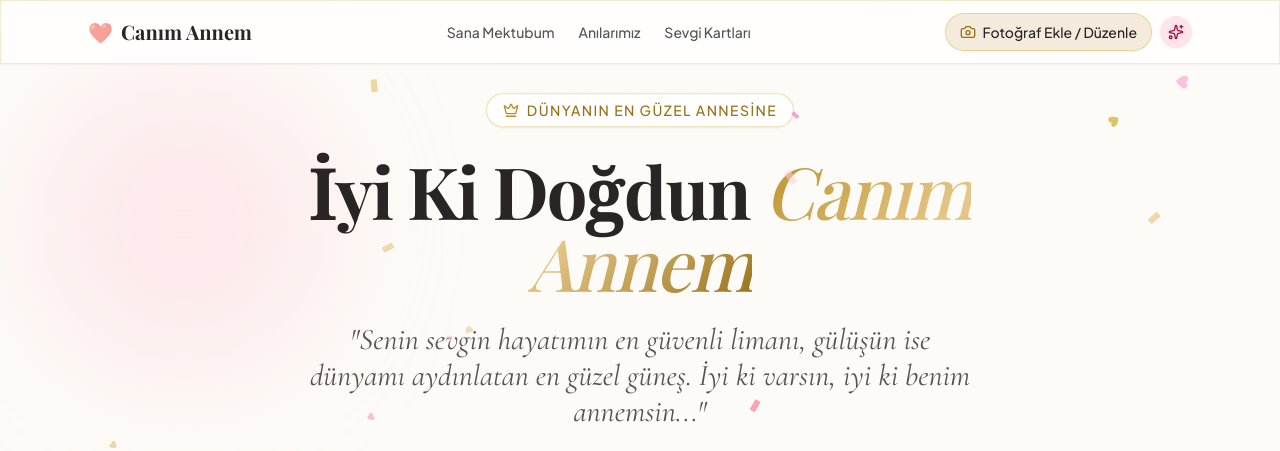
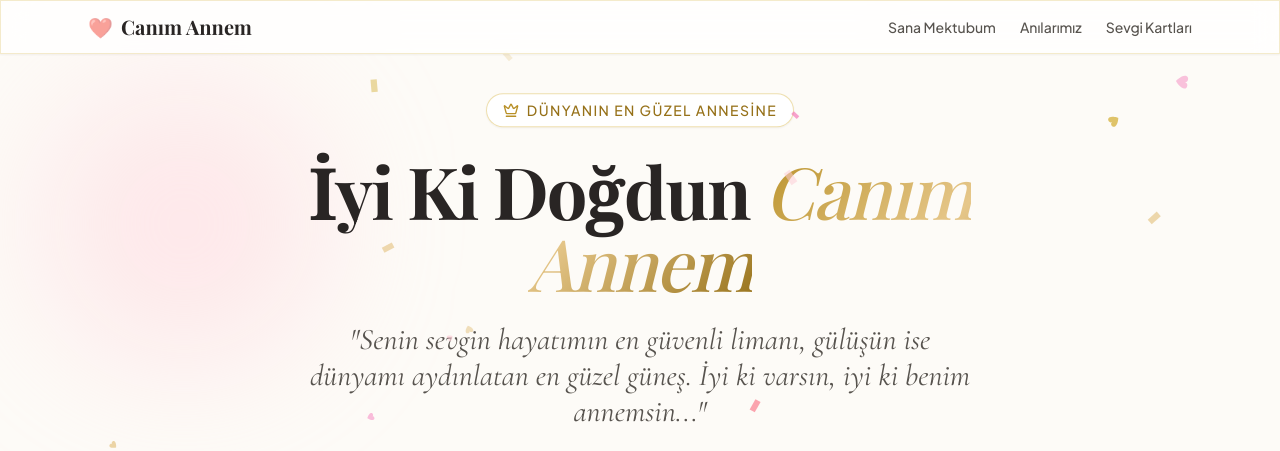
Before and after one commit to IspirPideSalonu/Canimannem, a plain HTML site: page index.html in a window 1280 px wide. Shown: the top 451 px of the page. Drawn offline with nearby package versions, Linux system fonts and the light colour scheme; a web font is replaced by a local one.

Commit message:
Update index.html

```diff
--- a/index.html
+++ b/index.html
@@ -146,16 +146,6 @@
                 <a href="#galeri" class="hover:text-gold-600 transition">Anılarımız</a>
                 <a href="#sevgi-kartlari" class="hover:text-gold-600 transition">Sevgi Kartları</a>
             </div>
-
-            <!-- Düzenleme / Fotoğraf Yükleme Modu Butonu -->
-            <div class="flex items-center gap-2">
-                <button id="toggleEditModeBtn" onclick="toggleEditMode()" class="flex items-center gap-1.5 px-3.5 py-2 rounded-full text-xs sm:text-sm font-medium bg-cream-200/80 hover:bg-gold-300/40 text-stone-800 border border-gold-400/40 transition shadow-sm">
-                    <i data-lucide="camera" class="w-4 h-4 text-gold-600"></i>
-                    <span id="editModeText">Fotoğraf Ekle / Düzenle</span>
-                </button>
-                <button onclick="triggerConfettiBurst()" title="Konfeti Patlat!" class="p-2 rounded-full bg-rosepastel-100 hover:bg-rosepastel-200 text-rosepastel-700 transition shadow-sm">
-                    <i data-lucide="sparkles" class="w-4 h-4"></i>
-                </button>
             </div>
         </div>
 
```
